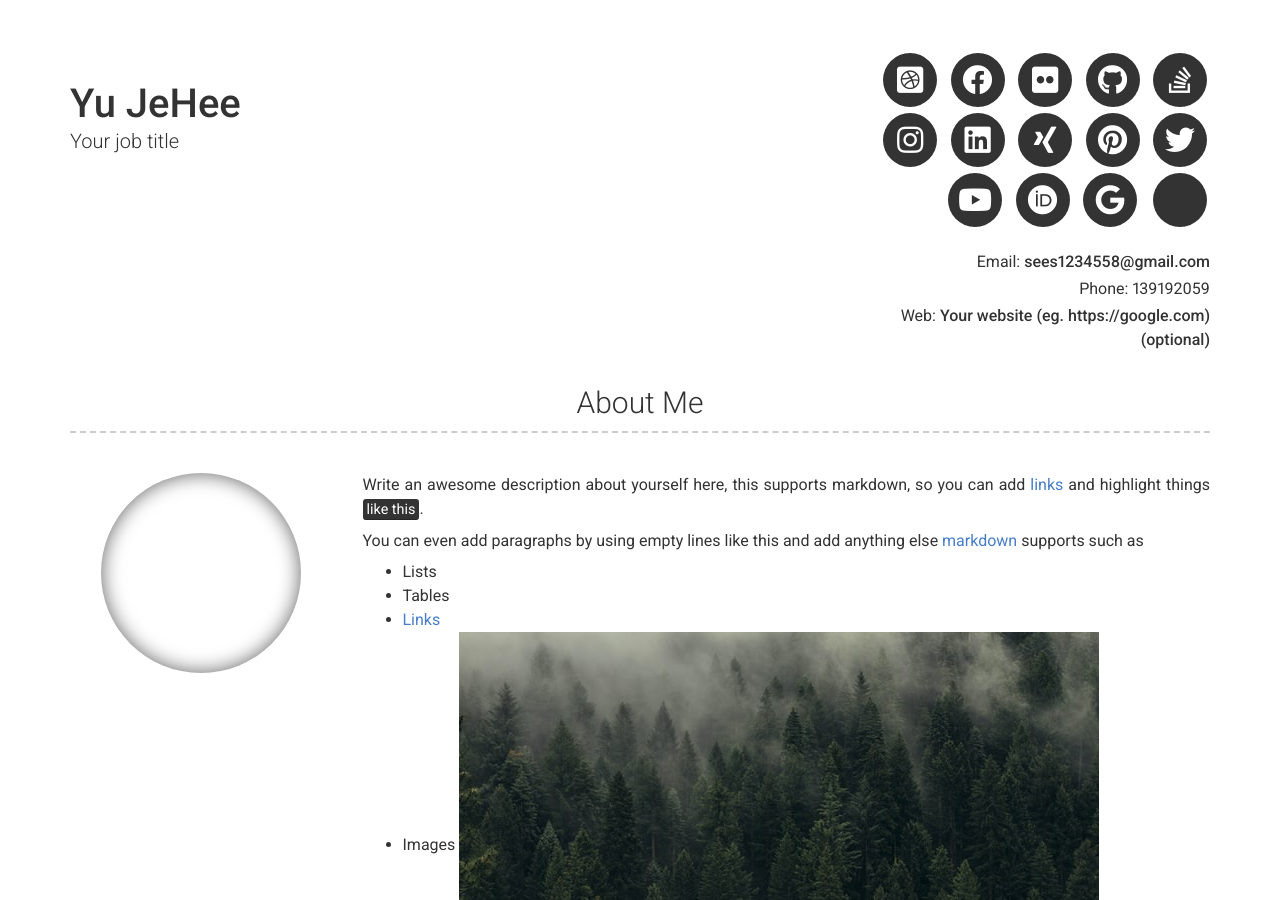
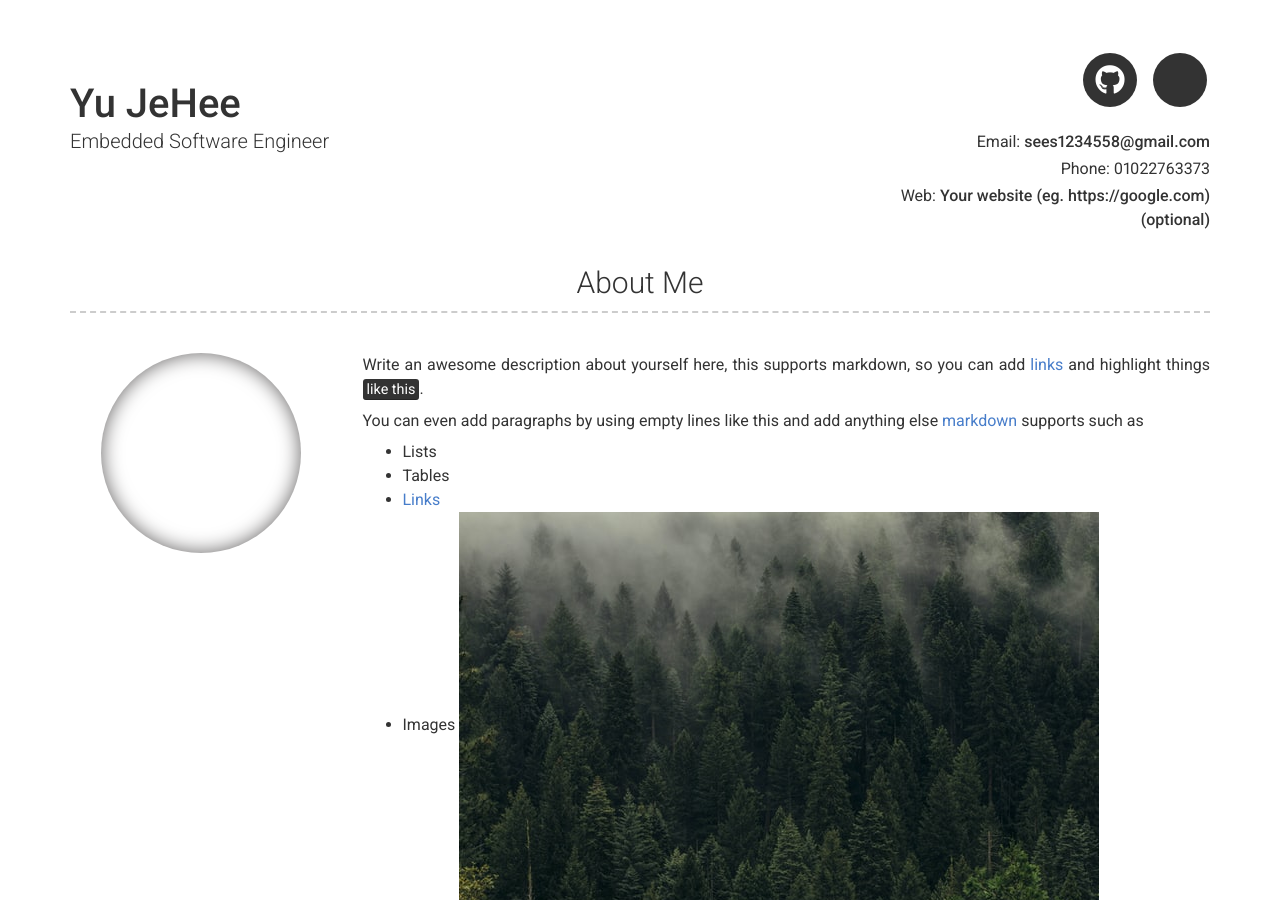
Before and after one commit to JeHeeYu/JeHeeYu.github.io, a Jekyll site: the page built from index.md, in a window 1280 px wide and 900 px high. Built offline with Jekyll 4.4.1, drawn with Linux system fonts in a browser that asks for light colours; nearby versions of some CDN libraries; part of the change alters nothing that is shown.

```diff
--- a/_config.yml
+++ b/_config.yml
@@ -7,10 +7,10 @@ version: 2
 
 # Personal info
 name: Yu JeHee
-title: Your job title
+title: Embedded Software Engineer
 email: sees1234558@gmail.com
 # email_title: Email (Email title override)
-phone: 01022763373
+phone: "01022763373"
 # phone_title: Phone (Phone title override)
 website: Your website (eg. https://google.com)(optional)
 # website_title: Web (Website title override)
@@ -19,19 +19,19 @@ website: Your website (eg. https://google.com)(optional)
 darkmode: false
 
 # Social links
-twitter_username: jekyllrb
+# twitter_username: jekyllrb
 github_username:  jekyll
-stackoverflow_username: "00000001"
-dribbble_username: jekyll
-facebook_username: jekyll
-flickr_username: jekyll
-instagram_username: jekyll
-linkedin_username: jekyll
-xing_username: jekyll
-pinterest_username: jekyll
-youtube_username: jekyll
-orcid_username: 0000-0000-0000-0000
-googlescholar_username: D847cGsAAAAJ
+# stackoverflow_username: "00000001"
+# dribbble_username: jekyll
+# facebook_username: jekyll
+# flickr_username: jekyll
+# instagram_username: jekyll
+# linkedin_username: jekyll
+# xing_username: jekyll
+# pinterest_username: jekyll
+# youtube_username: jekyll
+# orcid_username: 0000-0000-0000-0000
+# googlescholar_username: D847cGsAAAAJ
 
 # Additional icon links
 additional_links:
```
